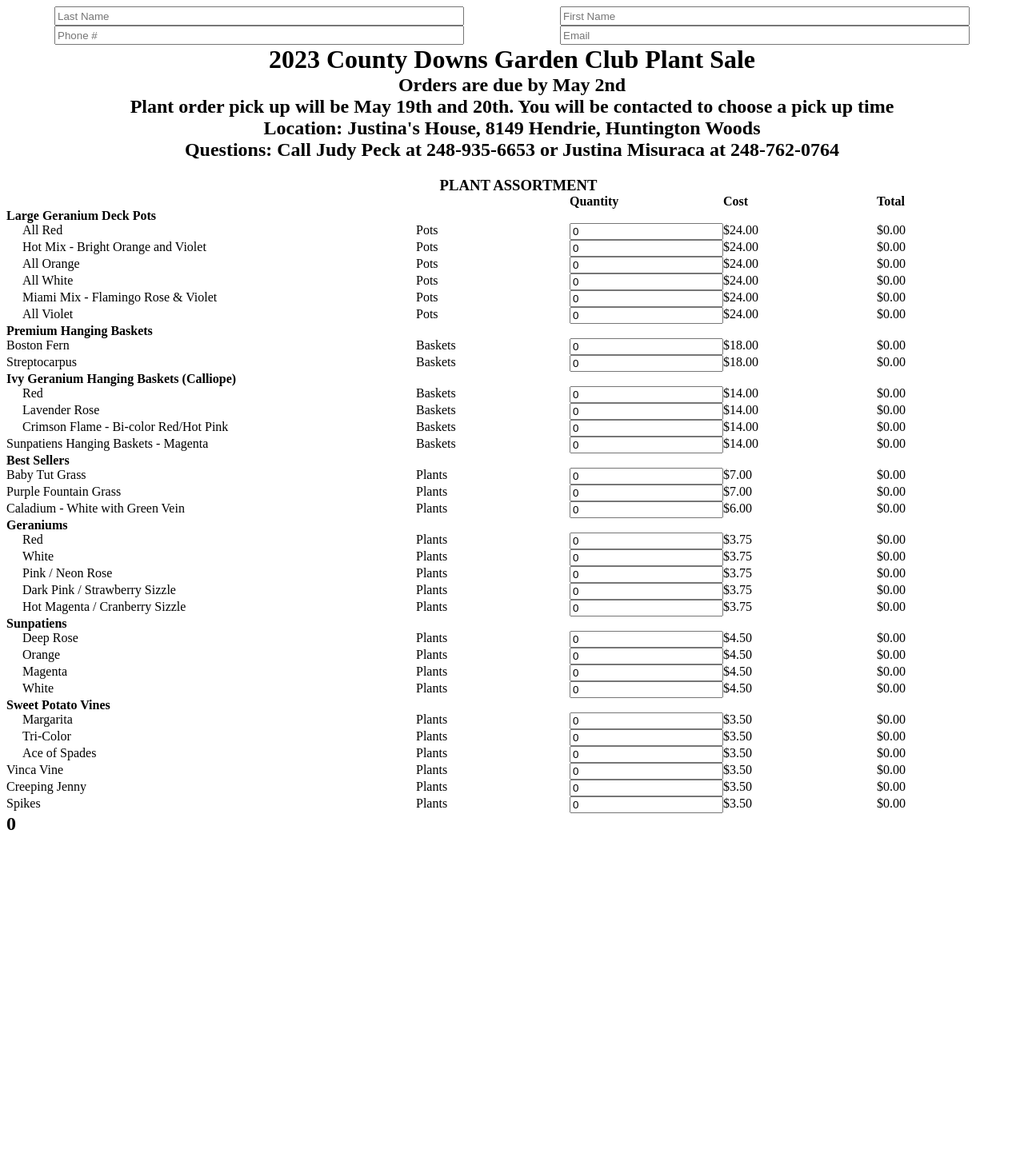
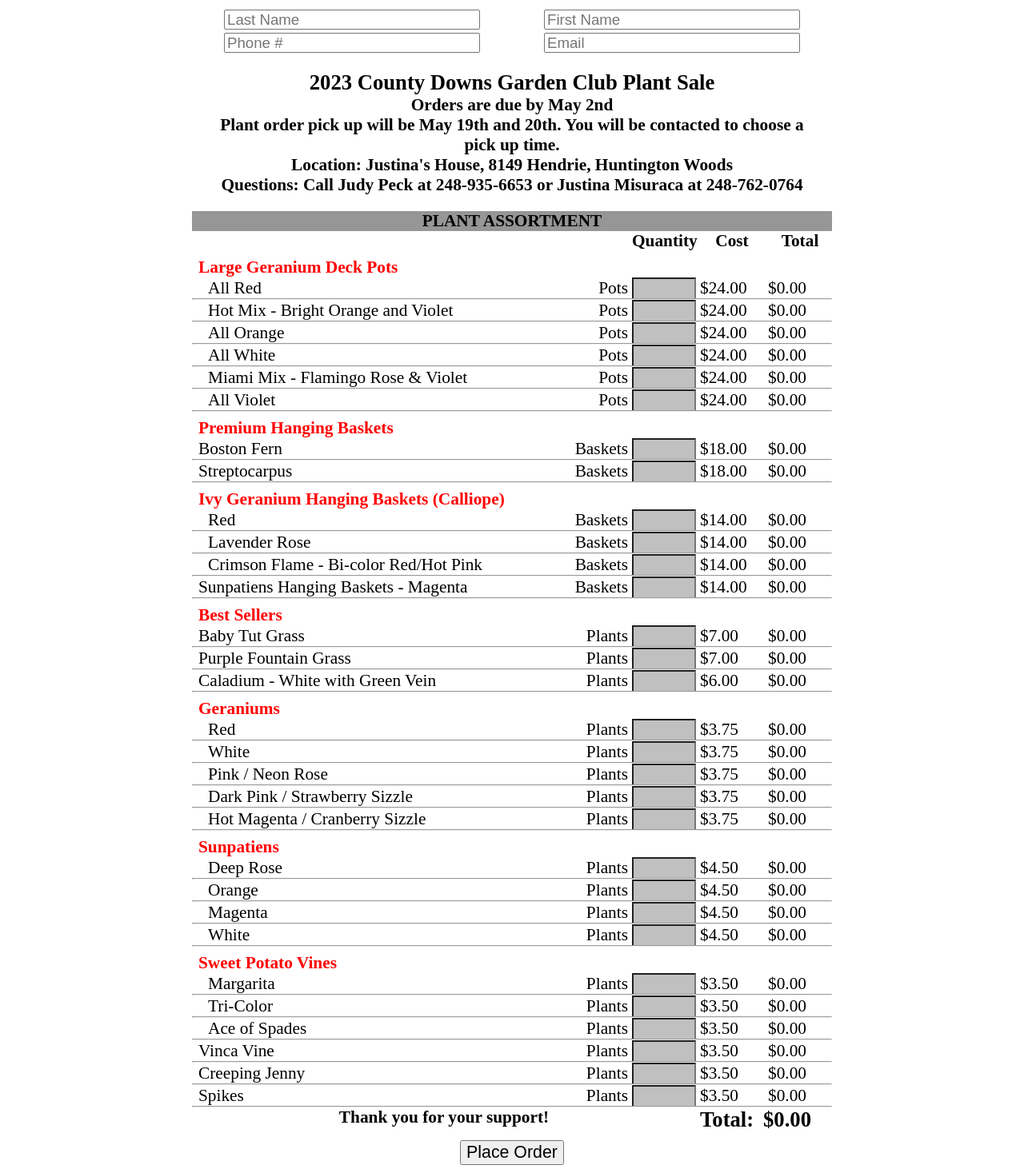
Before and after one commit to GradyPeck/cdgc-order, a React (Create React App) app: page / in a window 1280 px wide. Shown: the whole page at 80% size. Before the commit the page ends 1052 px from the top, so only its background shows below. Built offline with nearby package versions, Linux system fonts and the light colour scheme.

Commit message:
many CSS updates

```diff
--- a/src/App.css
+++ b/src/App.css
@@ -1,45 +1,174 @@
+/*
+TODO: Fonts
+Calibri (mostly 16pt), largest heading 20pt
+*/
+
 * {
   box-sizing: border-box;
+  font-size: 16pt;
+  --mid-grey: #969696;
+}
+
+body {
+  margin: 10px auto;
+  width: 100vw;
+  max-width: 800px;
+}
+
+span {
+  margin-top: auto;
+}
+
+input {
+  font-size: 14pt;
 }
 
 header {
   text-align: center;
-  margin-bottom: 20px;
+  margin: 20px 20px;
+}
+
+h1 {
+  font-size: 20pt;
 }
 
 h1, h2, h4{
   margin: 0;
 }
 
+.cat-name {
+  color: red;
+  font-size: 16pt;
+  margin-top: 8px;
+  margin-left: 8px;
+}
+
 .main-grid {
   display: grid;
-  grid-template-columns: 40vw repeat(4, 15vw);
+  grid-template-columns: calc(60vw - 20px) repeat(4, 10vw);
+  column-gap: 5px;
 }
 
 .grid-banner {
   grid-column-start: 1;
   grid-column-end: -1;
-  margin: auto;
+  margin: 0px;
+  background-color: var(--mid-grey);
+  text-align: center;
+}
+
+#grid-heading-spacer {
+  grid-column-start: 1;
+  grid-column-end: 3;
 }
 
 .grid-heading {
   margin: auto 0px;
+  text-align: center;
 }
 
 .at-Left {
   grid-column-start: 1;
 }
 
-.indentedItem {
+.indented-item {
   padding-left: 20px;
 }
 
-.formRow {
+.loose-item {
+  padding-left: 8px;
+}
+
+.unit {
+  text-align: right;
+}
+
+.quant-input {
+  margin: 0px;
+  vertical-align: bottom;
+  border-bottom: none;
+  padding-left: 2px;
+  background-color: silver;
+}
+
+hr {
+  grid-column-start: 1;
+  grid-column-end: -1;
+  width: 100%;
+  margin: 0px;
+}
+
+.contact-row {
   display: flex;
   justify-content: space-around;
-  height: 3vh;
 }
 
-.formRow input {
-  width: 40vw;
+.contact-row input {
+  width: 40%;
+  height: 3vh;
+  min-height: 25px;
+  margin: 2px;
 }
+
+#total-spacer {
+  grid-column-start: 1;
+  grid-column-end: 4;
+  text-align: center;
+}
+
+#total-counter {
+  margin-left: -6px;
+}
+
+#total-label, #total-counter {
+  font-size: 20pt;
+}
+
+button {
+  display: block;
+  margin: 10px auto;
+  min-width: 70px;
+}
+
+@media (min-width: 800px) {
+  .main-grid {
+    grid-template-columns: 460px repeat(4, 80px);
+  }
+}
+
+@media (max-width: 700px) {
+  .main-grid {
+    grid-template-columns: repeat(2, 15vw) repeat(2, calc(35vw - 7.5px));
+  }
+  .indented-item, .loose-item, .at-Left {
+    grid-column-start: 1;
+    grid-column-end: -1;
+  }
+  .cat-name, .indented-item, .loose-item {
+    text-align: center;
+    margin-left: 0px;
+    padding-left: 0px;
+  }
+  .contact-row {
+    flex-wrap: wrap;
+  }
+  .contact-row input {
+    width: 100vw;
+  }
+  #grid-heading-spacer {
+    grid-column-end: 1;
+  }
+  #total-spacer {
+    grid-column-end: 3;
+  }
+  span, .grid-heading, h2 {
+    text-align: center;
+  }
+  #total-label {
+    text-align: right;
+  }
+  #total-label, #total-counter {
+    margin-top: auto;
+    margin-bottom: auto;
+  }
+}
--- a/src/App.js
+++ b/src/App.js
@@ -30,38 +30,52 @@ function App() {
         sum += myQuants[key][0];
       }
       console.log("TOTAL: ", sum);
-      const totalCounter = document.getElementById("totalCounter");
+      const totalCounter = document.getElementById("total-counter");
       totalCounter.innerText = currencyString(sum);
     }
   }
 
+  function finalizeQuant(e) {
+    e.preventDefault();
+    let sum = 0;
+    for(const key in myQuants) {
+      sum += myQuants[key][0];
+      if(!myQuants[key][1]) delete myQuants[key];
+    }
+    console.log("MYQUANTS: ", myQuants);
+    console.log(JSON.stringify(myQuants));
+    window.confirm(`Your order total is ${currencyString(sum)}. Confirm order?`);
+  }
+
   return (
-    <form id="myForm">
-      <div className='formRow'>
-        <input type='text' placeholder='Last Name'></input>
-        <input type='text' placeholder='First Name'></input>
+    <form id="myForm" onSubmit={finalizeQuant}>
+      <div className='contact-row'>
+        <input type='text' placeholder='Last Name' required></input>
+        <input type='text' placeholder='First Name' required></input>
       </div>
-      <div className='formRow'>
-        <input type='tel' placeholder='Phone #'></input>
-        <input type='email' placeholder='Email'></input>
+      <div className='contact-row'>
+        <input type='tel' placeholder='Phone #' required></input>
+        <input type='email' placeholder='Email' required></input>
       </div>
       <header>
         <h1>2023 County Downs Garden Club Plant Sale</h1>
         <h2>Orders are due by May 2nd</h2>
-        <h2>Plant order pick up will be May 19th and 20th. You will be contacted to choose a pick up time</h2>
+        <h2>Plant order pick up will be May 19th and 20th. You will be contacted to choose a pick up time.</h2>
         <h2>Location:  Justina's House, 8149 Hendrie, Huntington Woods</h2>
         <h2>Questions:  Call Judy Peck at 248-935-6653 or Justina Misuraca at 248-762-0764</h2>
       </header>
       <main className='main-grid'>
         <h3 className='grid-banner'>PLANT ASSORTMENT</h3>
-        <div className='grid-heading'></div>
-        <div className='grid-heading'></div>
+        <div id='grid-heading-spacer'> </div>
         <h4 className='grid-heading'>Quantity</h4>
         <h4 className='grid-heading'>Cost</h4>
         <h4 className='grid-heading'>Total</h4>
         {myEntries}
+        <h2 id='total-spacer'>Thank you for your support!</h2>
+        <h2 id='total-label'>Total:</h2>
+        <h2 id="total-counter">$0.00</h2>
       </main>
-      <h2 id="totalCounter">0</h2>
+      <button>Place Order</button>
     </form>
   );
 }
--- a/src/components/Category.jsx
+++ b/src/components/Category.jsx
@@ -6,7 +6,7 @@ export default function Category({name, itemList, indent, update}) {
 
     return (
         <div className="at-Left" >
-            <h4>{name}</h4>
+            <h4 className="cat-name">{name}</h4>
             {myItems}
         </div>
     );
--- a/src/components/Item.jsx
+++ b/src/components/Item.jsx
@@ -23,11 +23,12 @@ export default function Item({entry, indent, update}) {
 
     return (
         <div className="main-grid at-Left">
-            <span className={indent ? "indentedItem" : ""}>{name}</span>
-            <span>{unit}</span>
-            <input className="quant-input" type="number" min="0" step="1" onBlur={updateQuant} defaultValue={quant}></input>
+            <span className={indent ? "indented-item" : "loose-item"}>{name}</span>
+            <span className="unit">{unit}</span>
+            <input className="quant-input" type="number" min="0" step="1" onChange={updateQuant}></input>
             <span>{currencyString(cost)}</span>
             <span>{currencyString(total)}</span>
+            <hr />
         </div>
     );
 
```
